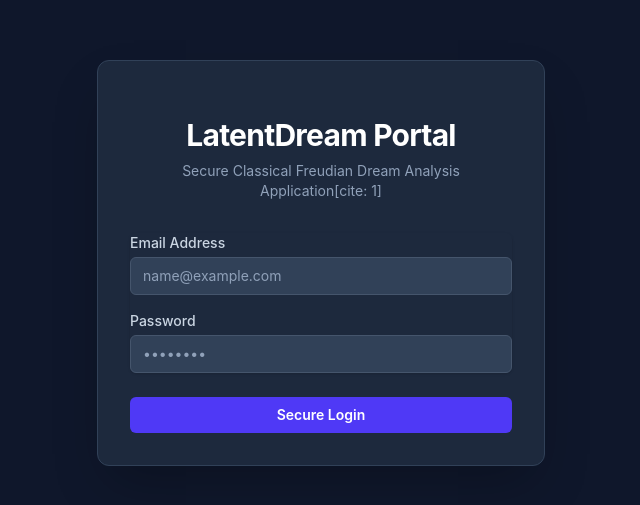
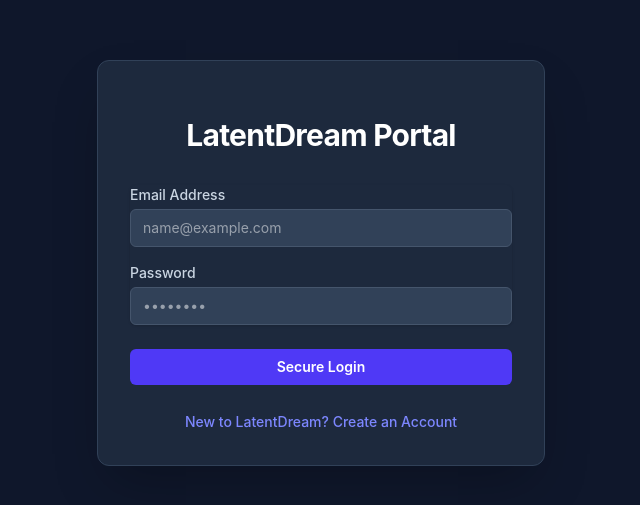
Before and after one commit to martinrosalind-byte/LatentDream, a React (Vite) app in the folder latentdream_frontend/: page / in a window 1280 px wide. Shown: the part 137-642 px from the top of the page, without its empty margins (319-959 px from the left). Built offline with nearby package versions, Linux system fonts and the light colour scheme; no server answers.

Commit message:
feat(frontend): integrate live firebase user registration loop and fix tailwind configuration tokens

```diff
--- a/latentdream_frontend/src/components/Login.jsx
+++ b/latentdream_frontend/src/components/Login.jsx
@@ -1,58 +1,63 @@
 /**
  * @file Login.jsx
- * @description Provides the interactive user login portal interface.
- * This component handles user state input capture and interfaces directly
- * with the Firebase Authentication SDK core instance to resolve secure
- * access management criteria (FR-001)[cite: 2].
+ * @description Implements client-side user authentication management loops.
+ * This component orchestrates internal React states to dynamically pivot the user
+ * interface between session validation frameworks (FR-001) and credential registration
+ * pipelines (FR-002), executing non-blocking asynchronous handshakes with the
+ * underlying Firebase Identity Provider architecture.
  */
 
 import React, { useState } from 'react';
-import { signInWithEmailAndPassword } from 'firebase/auth';
+import { signInWithEmailAndPassword, createUserWithEmailAndPassword } from 'firebase/auth';
 import { auth } from '../firebase';
 
 const Login = () => {
-  // Client-side authentication component state tracks
+  // Encapsulates transactional state hooks for interface tracking
+  const [isSignUp, setIsSignUp] = useState(false);
   const [email, setEmail] = useState('');
   const [password, setPassword] = useState('');
   const [error, setError] = useState('');
   const [loading, setLoading] = useState(false);
 
   /**
-   * Asynchronously dispatches entered credentials to the identity provider context.
-   * Enforces form submission validation routines and handles execution errors[cite: 2].
-   *
-   * @param {Event} e - Form submission event sequence instance.
+   * Dispatches client input signatures to remote cloud authentication nodes.
+   * Leverages catch blocks to safely intercept runtime transaction rejections.
+   * @param {React.FormEvent} e - Form submission event interface.
    */
-  const handleLoginSubmit = async (e) => {
+  const handleAuthSubmit = async (e) => {
     e.preventDefault();
     setError('');
     setLoading(true);
 
     try {
-      // Initiates the network handshake sequence with Firebase Auth API endpoints
-      await signInWithEmailAndPassword(auth, email, password);
-      alert("Login successful!");
+      if (isSignUp) {
+        // Dispatches network payload to establish a novel user identity record (FR-001)
+        await createUserWithEmailAndPassword(auth, email, password);
+        alert("Account registered successfully!");
+        setIsSignUp(false);
+      } else {
+        // Dispatches identity signatures to validate an active session domain (FR-001)
+        await signInWithEmailAndPassword(auth, email, password);
+        alert("Login successful!");
+      }
     } catch (err) {
-      // Parses error codes returned from the authentication system gateway
-      setError(err.message || "Failed to authenticate session.");
+      // Isolates state anomalies and exposes standardized network exception descriptors
+      setError(err.message || "Authentication synchronization anomaly.");
     } finally {
       setLoading(false);
     }
   };
 
   return (
-    <div className="flex min-h-screen items-center justify-center bg-slate-900 px-4 py-12 sm:px-6 lg:px-8">
+    <div className="flex min-h-screen items-center justify-center bg-slate-900 px-4 py-12">
       <div className="w-full max-w-md space-y-8 rounded-xl bg-slate-800 p-8 shadow-2xl border border-slate-700">
         <div>
           <h2 className="mt-6 text-center text-3xl font-bold tracking-tight text-white">
-            LatentDream Portal
+            {isSignUp ? "Create Dreamer Account" : "LatentDream Portal"}
           </h2>
-          <p className="mt-2 text-center text-sm text-slate-400">
-            Secure Classical Freudian Dream Analysis Application[cite: 1]
-          </p>
         </div>
 
-        <form className="mt-8 space-y-6" onSubmit={handleLoginSubmit}>
+        <form className="mt-8 space-y-6" onSubmit={handleAuthSubmit}>
           {error && (
             <div className="rounded-md bg-red-900/50 p-3 text-sm text-red-400 border border-red-800">
               {error}
@@ -65,7 +70,7 @@ const Login = () => {
               <input
                 type="email"
                 required
-                className="w-full rounded-md border border-slate-600 bg-slate-700 px-3 py-2 text-white placeholder-slate-400 focus:border-indigo-500 focus:outline-none focus:ring-1 focus:ring-indigo-500 sm:text-sm"
+                className="w-full rounded-md border border-slate-600 bg-slate-700 px-3 py-2 text-white focus:border-indigo-500 focus:outline-none sm:text-sm"
                 placeholder="name@example.com"
                 value={email}
                 onChange={(e) => setEmail(e.target.value)}
@@ -76,7 +81,7 @@ const Login = () => {
               <input
                 type="password"
                 required
-                className="w-full rounded-md border border-slate-600 bg-slate-700 px-3 py-2 text-white placeholder-slate-400 focus:border-indigo-500 focus:outline-none focus:ring-1 focus:ring-indigo-500 sm:text-sm"
+                className="w-full rounded-md border border-slate-600 bg-slate-700 px-3 py-2 text-white focus:border-indigo-500 focus:outline-none sm:text-sm"
                 placeholder="••••••••"
                 value={password}
                 onChange={(e) => setPassword(e.target.value)}
@@ -88,9 +93,22 @@ const Login = () => {
             <button
               type="submit"
               disabled={loading}
-              className="group relative flex w-full justify-center rounded-md bg-indigo-600 px-3 py-2 text-sm font-semibold text-white hover:bg-indigo-500 focus-visible:outline focus-visible:outline-2 focus-visible:outline-offset-2 focus-visible:outline-indigo-600 disabled:opacity-50 transition-colors"
+              className="w-full flex justify-center rounded-md bg-indigo-600 px-3 py-2 text-sm font-semibold text-white hover:bg-indigo-500 disabled:opacity-50 transition-colors"
             >
-              {loading ? "Authenticating Session..." : "Secure Login"}
+              {loading ? "Processing..." : isSignUp ? "Register Account" : "Secure Login"}
+            </button>
+          </div>
+
+          <div className="text-center mt-4">
+            <button
+              type="button"
+              className="text-sm font-medium text-indigo-400 hover:text-indigo-300 bg-transparent border-none cursor-pointer"
+              onClick={() => {
+                setIsSignUp(!isSignUp);
+                setError('');
+              }}
+            >
+              {isSignUp ? "Already have an account? Sign In" : "New to LatentDream? Create an Account"}
             </button>
           </div>
         </form>
--- a/latentdream_frontend/tailwind.config.js
+++ b/latentdream_frontend/tailwind.config.js
@@ -2,7 +2,7 @@
  * @file tailwind.config.js
  * @description Configures the Tailwind CSS framework architecture components.
  * Defines target source file processing paths to ensure utility classes used
- * in the user interface components are correctly scanned and compiled[cite: 2].
+ * in the user interface components are correctly scanned and compiled.
  */
 
 /** @type {import('tailwindcss').Config} */
```
